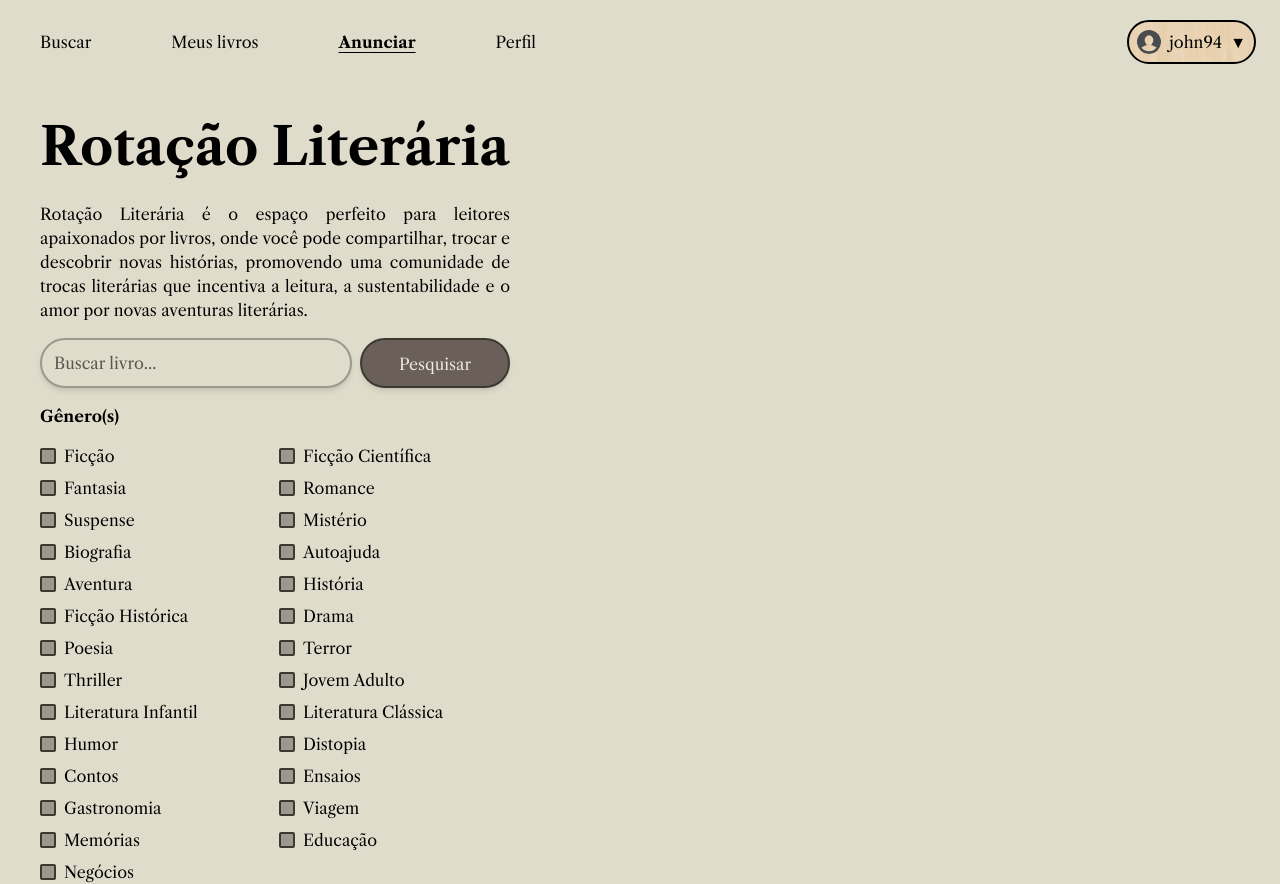
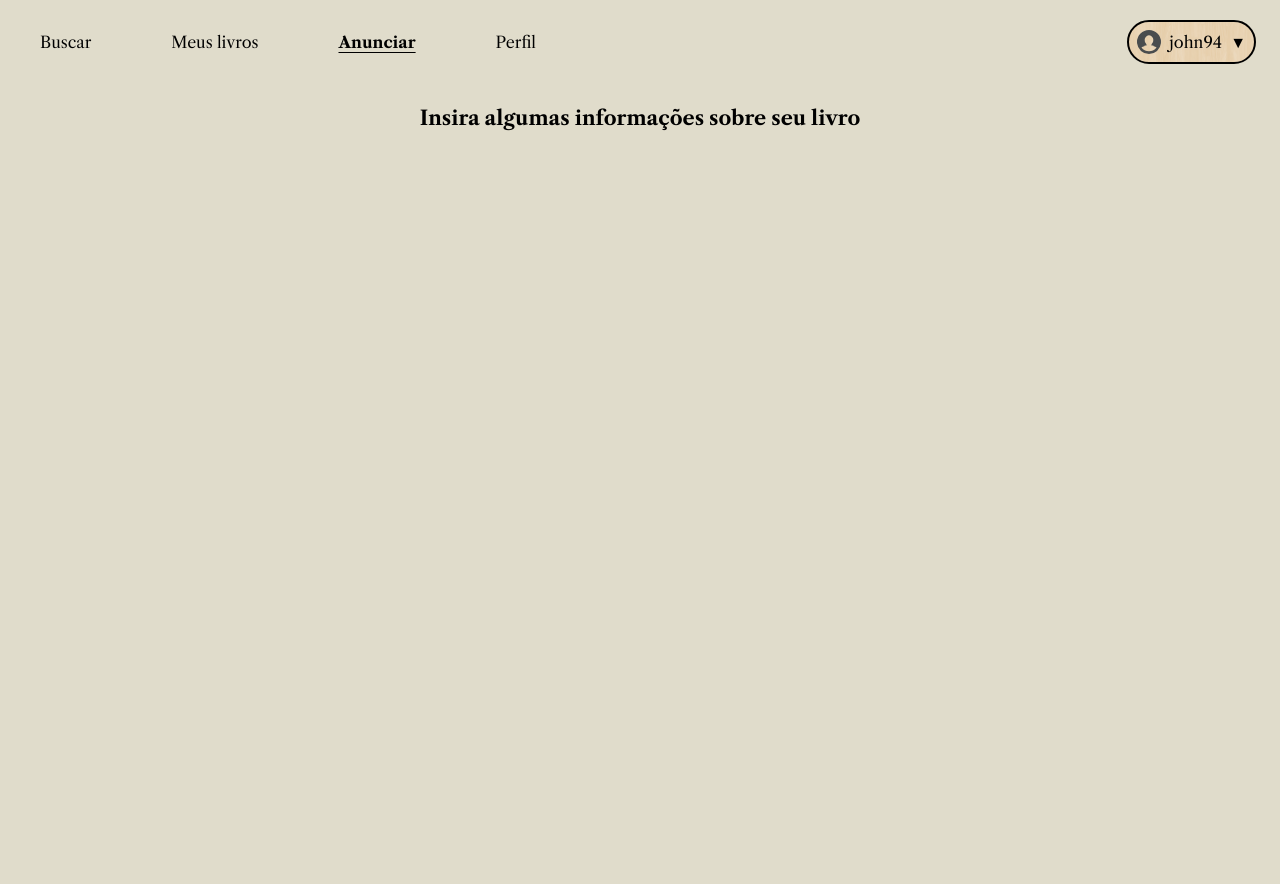
Before and after one commit to brndeveloper/literary-rotation, a React (Vite) app: page /anunciar in a window 1280 px wide. After the commit the page ends 800 px from the top, so only its background shows below. Built offline with nearby package versions, Linux system fonts and the light colour scheme.

Commit message:
refactor: replace direct App rendering with RouterProvider for page-based routing

```diff
--- a/src/App.jsx
+++ /dev/null
@@ -1,13 +0,0 @@
-import Navbar from "./components/Navbar";
-import Sidebar from "./components/Sidebar";
-
-function App() {
-  return (
-    <div>
-      <Navbar />
-      <Sidebar />
-    </div>
-  );
-}
-
-export default App;
--- a/src/main.jsx
+++ b/src/main.jsx
@@ -1,13 +1,23 @@
 import { StrictMode } from "react";
 import { createRoot } from "react-dom/client";
-import { BrowserRouter } from "react-router-dom";
-import App from "./App.jsx";
+import { createBrowserRouter, RouterProvider } from "react-router-dom";
 import "./index.css";
+import BookAdvertisePage from "./pages/BookAdvertise.jsx";
+import HomePage from "./pages/Home.jsx";
+
+const router = createBrowserRouter([
+  {
+    path: "/",
+    element: <HomePage />,
+  },
+  {
+    path: "/anunciar",
+    element: <BookAdvertisePage />,
+  },
+]);
 
 createRoot(document.getElementById("root")).render(
   <StrictMode>
-    <BrowserRouter>
-      <App />
-    </BrowserRouter>
+    <RouterProvider router={router} />
   </StrictMode>
 );
--- /dev/null
+++ b/src/pages/Home.jsx
@@ -0,0 +1,16 @@
+import Navbar from "../components/Navbar";
+import Sidebar from "../components/Sidebar";
+import "../styles/CustomScrollbar.css";
+
+function HomePage() {
+  return (
+    <div className="custom-scrollbar mx-auto flex h-screen max-w-screen-2xl flex-col">
+      <Navbar />
+      <div className="flex flex-1">
+        <Sidebar className="hidden h-full w-1/4 overflow-auto md:block" />
+      </div>
+    </div>
+  );
+}
+
+export default HomePage;
```
